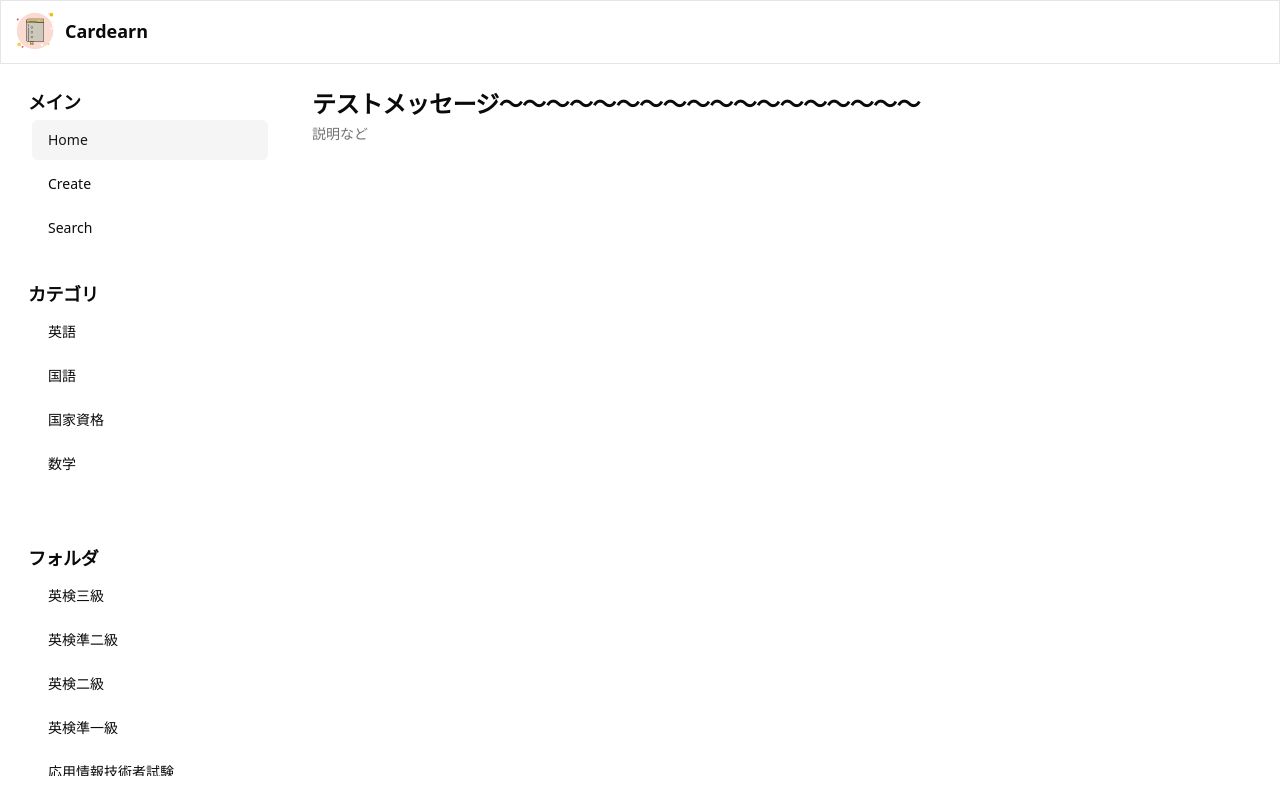
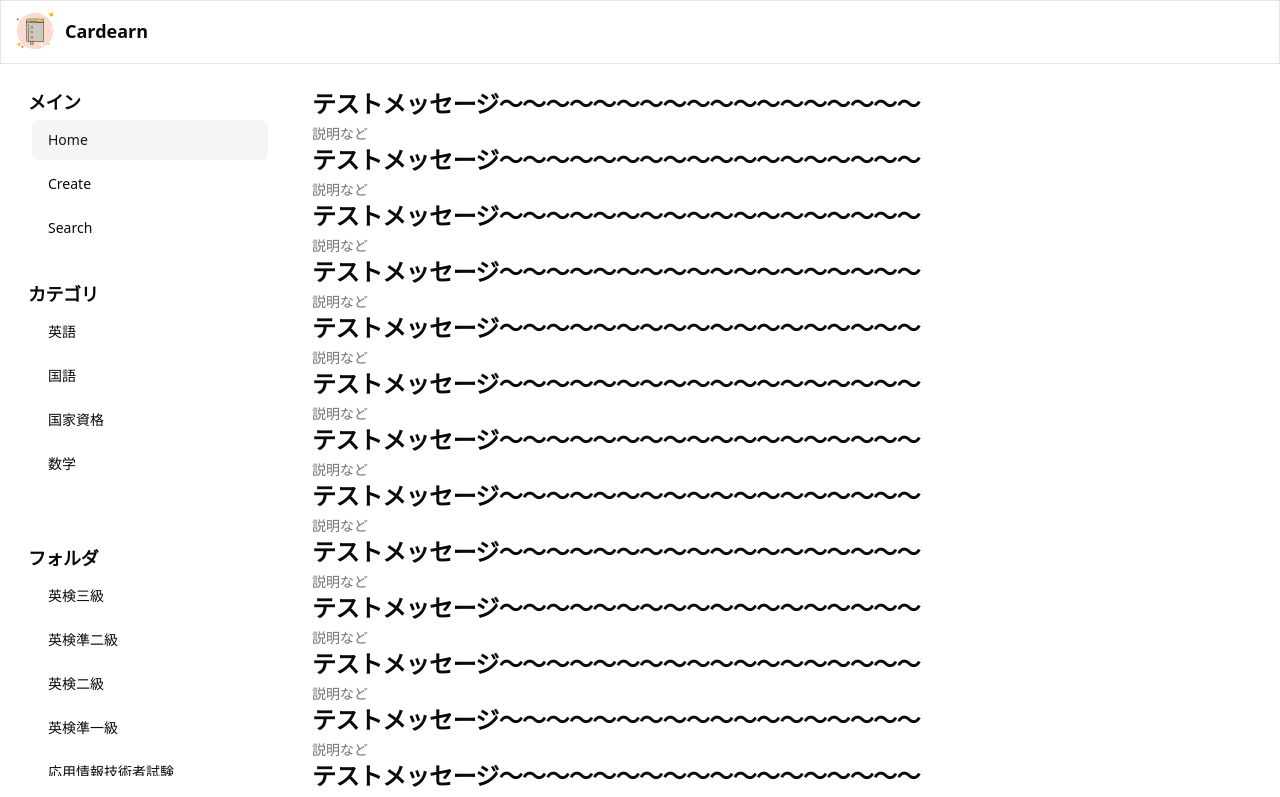
Before and after one commit to aida0710/FlashCard, a Next.js app: page / in a window 1280 px wide. Shown: the top 797 px of the page. Built offline with nearby package versions, Linux system fonts and the light colour scheme; no server answers.

Commit message:
テスト用forを追加

```diff
--- a/src/pages/index.tsx
+++ b/src/pages/index.tsx
@@ -1,20 +1,22 @@
+'use client';
 import type {NextPage} from "next";
 import {Head} from "@/src/functions/client/head";
 import React from "react";
 
 const Home: NextPage = () => {
-
-
+    const numbers = [1, 2, 3, 4, 5, 6, 7, 8, 9, 10, 11, 12, 13, 14, 15, 16, 17, 18, 19, 20, 21, 22, 23, 24, 25, 26, 27, 28, 29, 30];
 
     return (
         <div>
             <Head title={"Home | FlashCard"}/>
-            <div className="flex items-center justify-between">
-                <div className="space-y-1">
-                    <h2 className="text-2xl font-semibold tracking-tight">テストメッセージ～～～～～～～～～～～～～～～～～～</h2>
-                    <p className="text-sm text-muted-foreground">説明など</p>
+            {numbers.map((number:number) =>
+                <div key={number} className="flex items-center justify-between　">
+                    <div className="space-y-1">
+                        <h2 className="text-2xl font-semibold tracking-tight">テストメッセージ～～～～～～～～～～～～～～～～～～</h2>
+                        <p className="text-sm text-muted-foreground">説明など</p>
+                    </div>
                 </div>
-            </div>
+            )}
         </div>
     )
 };
```
